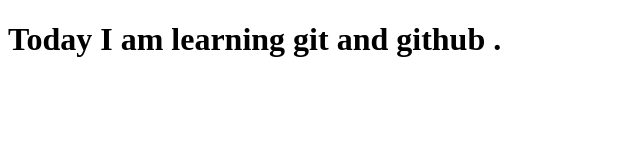
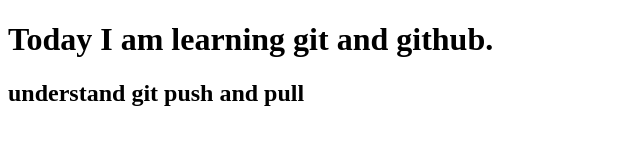
Before and after one commit to mani2006-cyber/my_first_project, a plain HTML site: page index.html in a window 1280 px wide. Shown: the whole page, without its empty margins (0-640 px from the left). Drawn offline with Linux system fonts and the light colour scheme.

Commit message:
index html modified

```diff
--- a/index.html
+++ b/index.html
@@ -7,7 +7,8 @@
 </head>
 <body>
 
-    <h1> Today I am learning git and github .</h1>
+    <h1> Today I am learning git and github.</h1>
+    <h2>understand git push and pull</h2>
 
 </body>
 </html>
```
